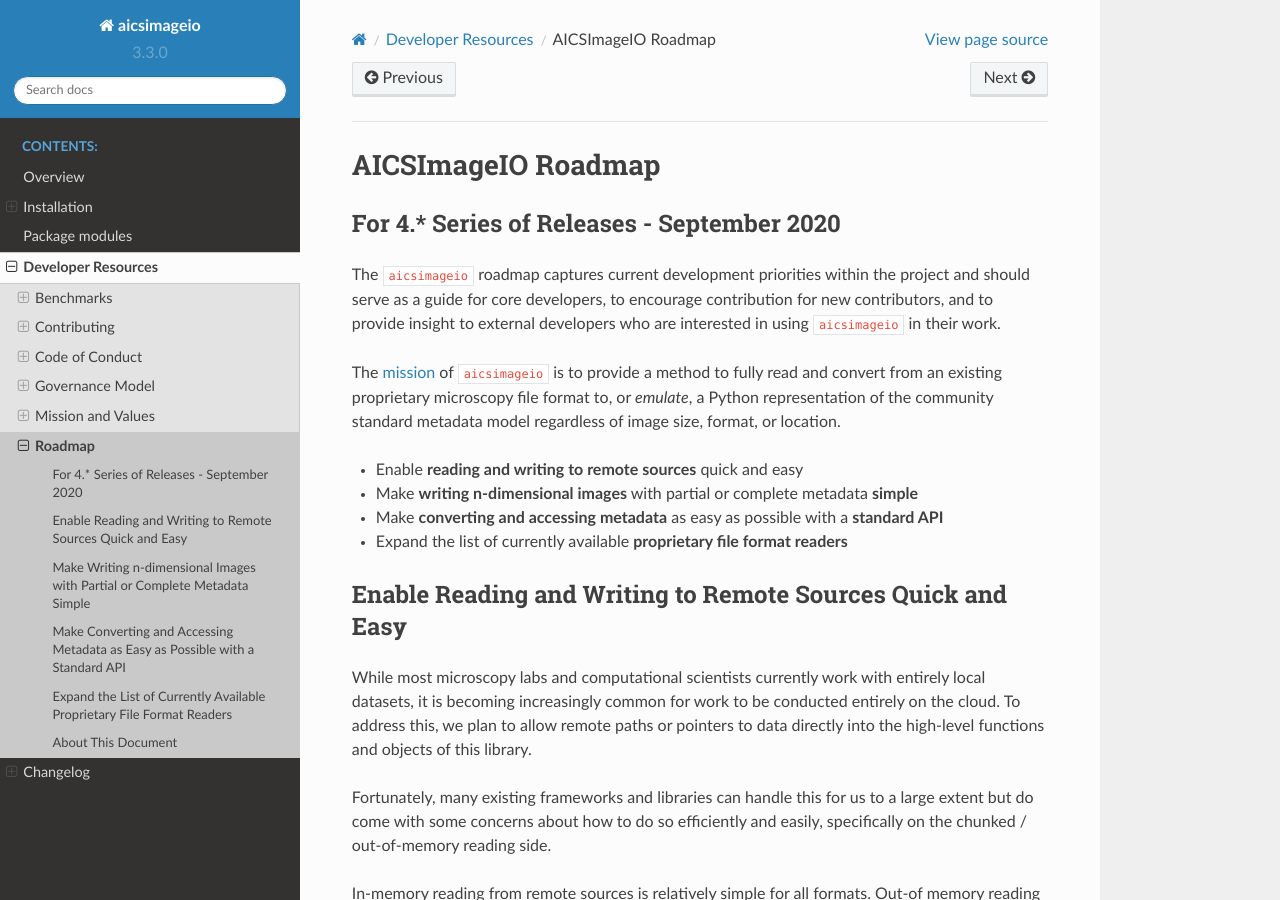
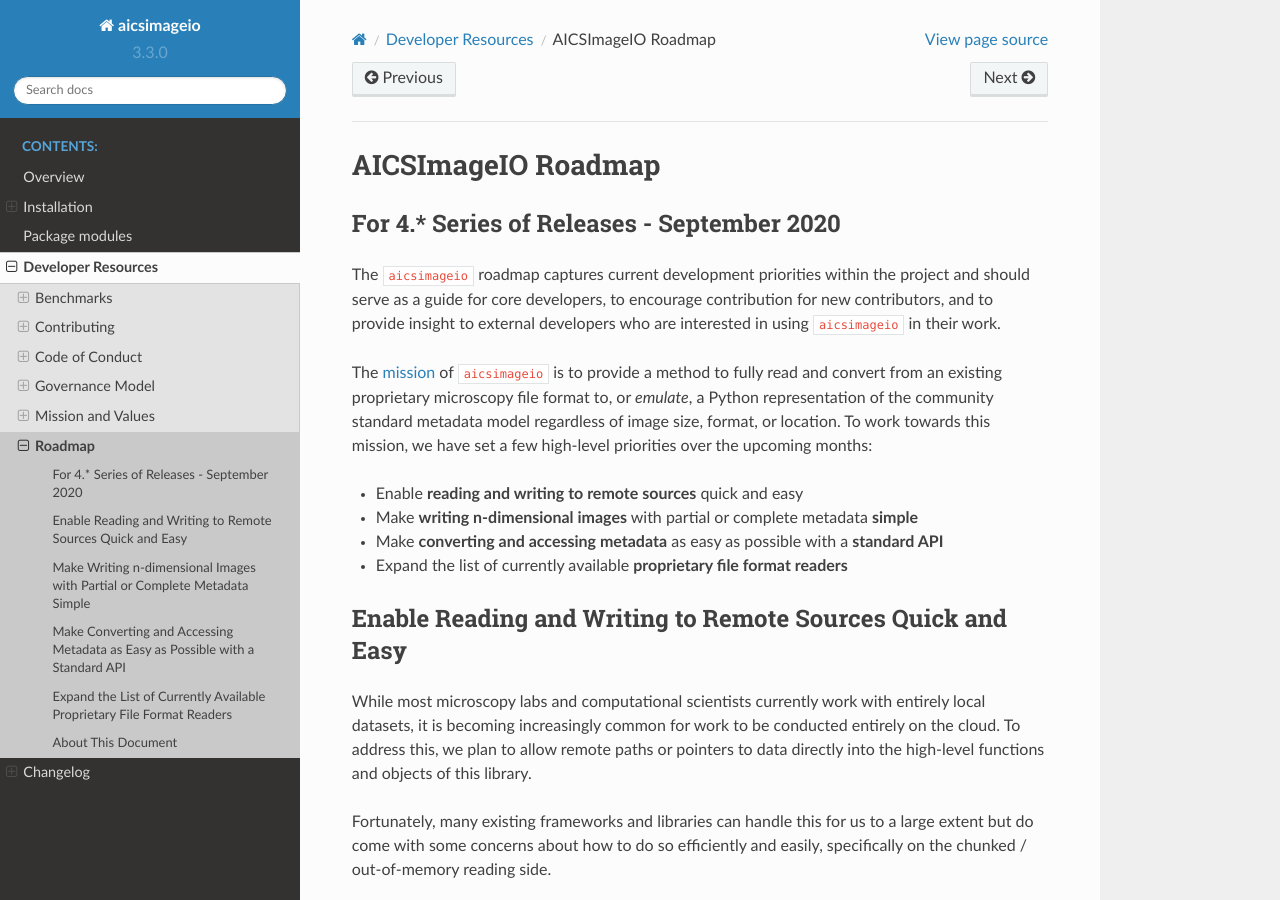
Before and after one commit to AllenCellModeling/aicsimageio, a Sphinx documentation site: the page built from docs/ROADMAP.md, in a window 1280 px wide and 900 px high. Built offline with Sphinx 7.4.7 and the Read the Docs theme 2.0.0, drawn with Linux system fonts in a browser that asks for light colours; pages that are not in the unit, such as notebooks, are missing from menus.

Commit message:
Add back missing sentence in roadmap

```diff
--- a/docs/ROADMAP.md
+++ b/docs/ROADMAP.md
@@ -9,7 +9,8 @@ contributors, and to provide insight to external developers who are interested i
 The [mission](./MISSION_AND_VALUES.HTML) of `aicsimageio` is to provide a method to
 fully read and convert from an existing proprietary microscopy file format to, or
 _emulate_, a Python representation of the community standard metadata model regardless
-of image size, format, or location.
+of image size, format, or location. To work towards this mission, we have set a few
+high-level priorities over the upcoming months:
 
 * Enable **reading and writing to remote sources** quick and easy
 * Make **writing n-dimensional images** with partial or complete metadata **simple**
```
